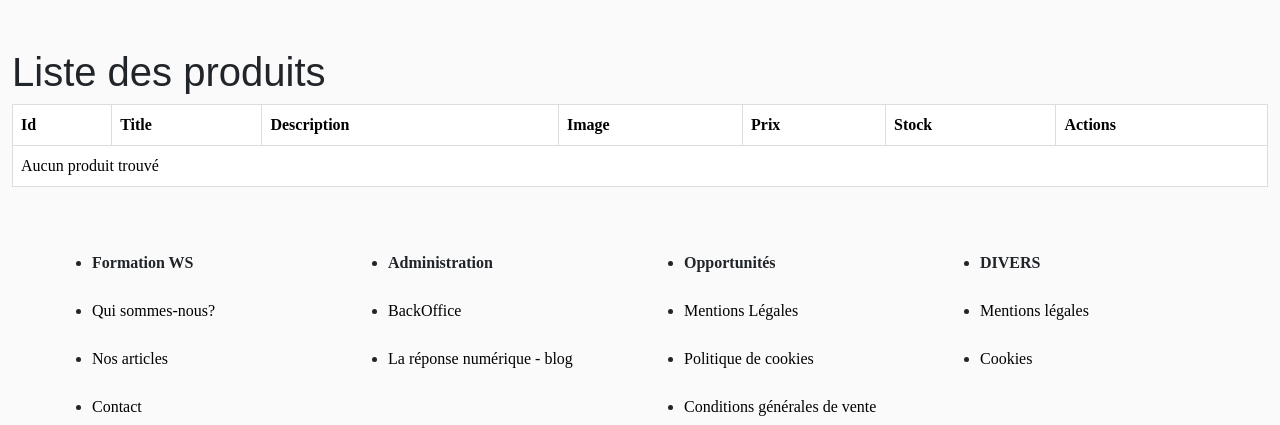
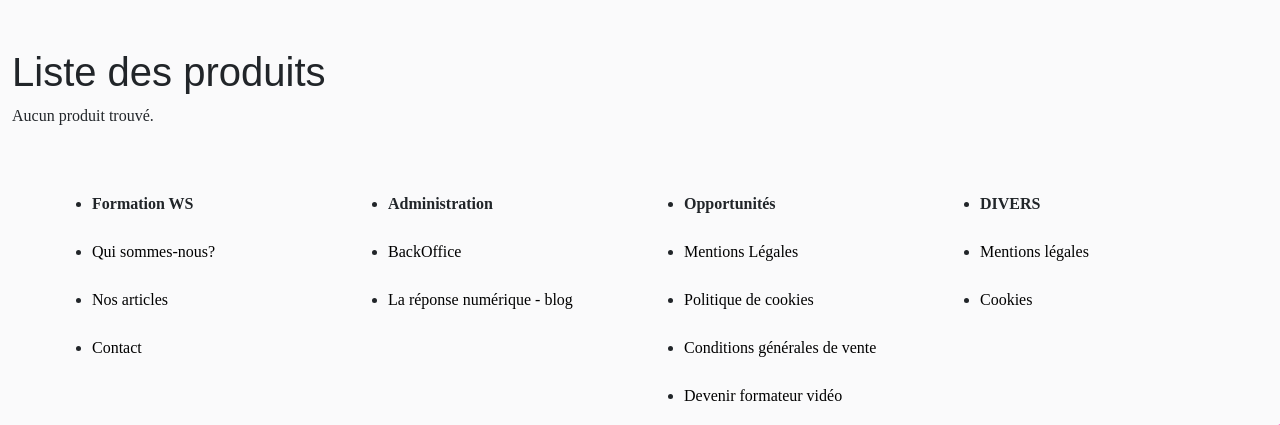
Before and after one commit to Borisdmk/Eshop2024, a Symfony app: template templates/product/index.html.twig in a window 1280 px wide. Shown: the part 246-671 px from the top of the page. Run offline with Twig, Linux system fonts and the light colour scheme; the template is opened without the code that fills it, so the values that code supplies are empty; style sheets or scripts are compiled from the project's sources; some libraries are stand-ins or nearby versions.

Commit message:
Panier qui marche enfin apres 10 jours de bug merci mon dieu, front page product mais on voit la fin

```diff
--- a/src/Controller/CartController.php
+++ b/src/Controller/CartController.php
@@ -60,7 +60,7 @@ class CartController extends AbstractController
                 "picture" => [],
                 "price" => [],
                 "stock" => [],
-                "priceIdStripe" => [],
+                // "priceIdStripe" => [],  A FAIRE PAYEMENT
             ]);
         }
 
@@ -75,7 +75,7 @@ class CartController extends AbstractController
         $cart["picture"][] = $product->getPicture();
         $cart["price"][] = $product->getPrice();
         $cart["stock"][] = 1;
-        $cart["priceIdStripe"][] = $product->getPriceIdStripe();
+        // $cart["priceIdStripe"][] = $product->getPriceIdStripe();  A FAIRE PAYEMENT
 
         $session->set('cart', $cart);
 
--- a/templates/cart/index.html.twig
+++ b/templates/cart/index.html.twig
@@ -76,9 +76,10 @@ th {
             Total: <span>{{ cartTotal }} €</span>
         </div>
 
-        <form action="{{path('app_stripe_checkout')}}" method="POST">
+        {# PAYEMENT A FAIRE !!!!!!!!!!! #}
+        {# <form action="{{path('app_stripe_checkout')}}" method="POST">
             <input type="submit" name="payer" value="Pay" class="btn btn-outline-secondary">
-        </form>
+        </form> #}
 
         <a href="{{path('app_cart_delete')}}" class="btn btn-warning"> Vider le panier </a>
     {% else %}
--- a/templates/product/index.html.twig
+++ b/templates/product/index.html.twig
@@ -5,40 +5,25 @@
 {% block body %}
     <h1>Liste des produits</h1>
 
-    <table class="table">
-        <thead>
-            <tr>
-                <th>Id</th>
-                <th>Title</th>
-                <th>Description</th>
-                <th>Image</th>
-                <th>Prix</th>
-                <th>Stock</th>
-                <th>Actions</th>
-            </tr>
-        </thead>
-        <tbody>
-            {% for product in products %}
-                <tr>
-                    <td>{{ product.id }}</td>
-                    <td>{{ product.title }}</td>
-                    <td>{{ product.description }}</td>
-                    <td><img src="{{ asset('/uploads/products/' ~ product.picture) }}" alt="{{ product.title }}" style="max-width: 100px;"></td>
-                    <td>{{ product.price }}</td>
-                    <td>{{ product.stock }}</td>
-                    <td>
+    <div class="row">
+        {% for product in products %}
+            <div class="col-md-4 mb-4">
+                <div class="card">
+                    <img src="{{ asset('/uploads/products/' ~ product.picture) }}" class="card-img-top" alt="{{ product.title }}">
+                    <div class="card-body">
+                        <h5 class="card-title">{{ product.title }}</h5>
+                        <p class="card-text">{{ product.description }}</p>
+                        <p class="card-text">Prix: {{ product.price }}</p>
+                        <p class="card-text">Stock: {{ product.stock }}</p>
                         <a href="{{ path('app_product_show', {'id': product.id}) }}" class="btn btn-info">Voir</a>
-                        {# Ajouter d'autres actions si nécessaire, comme éditer ou supprimer #}
-                    </td>
-                </tr>
-            {% else %}
-                <tr>
-                    <td colspan="7">Aucun produit trouvé</td>
-                </tr>
-            {% endfor %}
-        </tbody>
-    </table>
-
-    {# Ajouter un lien pour créer un nouveau produit si nécessaire #}
-    {# <a href="{{ path('app_product_new') }}" class="btn btn-primary">Créer un nouveau produit</a> #}
+                        {# Ajoutez le bouton Ajouter au panier ici si nécessaire #}
+                    </div>
+                </div>
+            </div>
+        {% else %}
+            <div class="col-md-12">
+                <p>Aucun produit trouvé.</p>
+            </div>
+        {% endfor %}
+    </div>
 {% endblock %}
--- a/templates/product/show_product.html.twig
+++ b/templates/product/show_product.html.twig
@@ -19,9 +19,9 @@
             <p><strong>Prix:</strong> {{ product.price }}</p>
             <p><strong>Stock:</strong> {{ product.stock }}</p>
             {# Bouton Ajouter au panier #}
-            {# <form action="{{ path('app_cart_add', {'id': product.id}) }}" method="POST">
+            <form action="{{ path('app_cart_add', {'idProduct': product.id}) }}" method="POST">
                 <button type="submit" class="btn btn-outline-success">Ajouter au panier</button>
-            </form> #}
+            </form>
         </div>
     </div>
 {% endblock %}
```
Also changed, not shown: src/Controller/ProductController.php (+31 -31 lines), templates/product/all_product.html.twig (+1 -17 lines), public/uploads/products/chemise-franouk-27d3cbccea924054871a7480f21fce18a50dde45.jpg (added), public/uploads/products/robe-blanche-min-d24fccff4094d72e8c5908f1066688ea28f55839.jpg (added), public/uploads/products/robe-bleu-min-32548b2d74875c16ca2a27c8a2de558e1c460065.jpg (added), public/uploads/products/robe-noir-min-5d09650490af8816fa8eade523933b72d43f4979.jpg (deleted), public/uploads/products/robe-noir-min-8f58a10155e7713f7b99221a845f5f583e4e939b.jpg (added), public/uploads/products/tenuavecvisu-min-545c1059889fd4816d10633b40144fed9cb60221.jpg (added), public/uploads/products/tenuavecvisumam-min-af9f1afccf60753536ced8a0488428f143d8575f.jpg (added).
